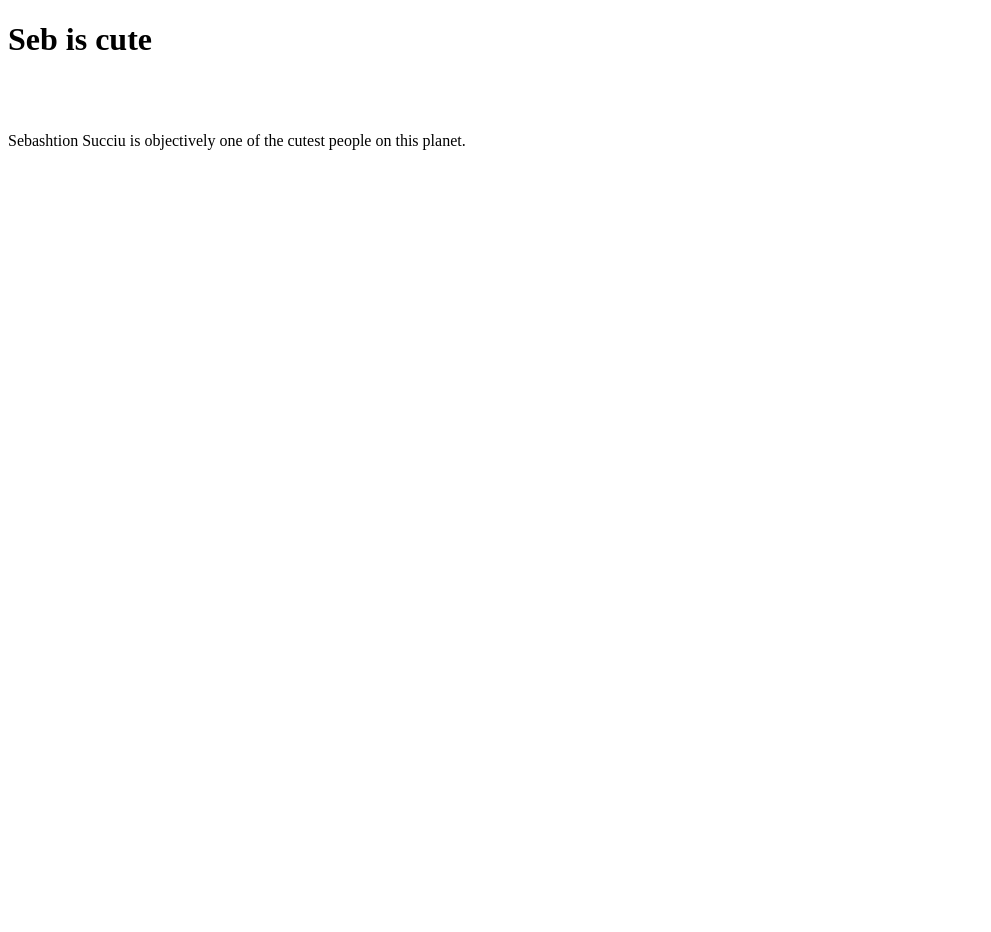
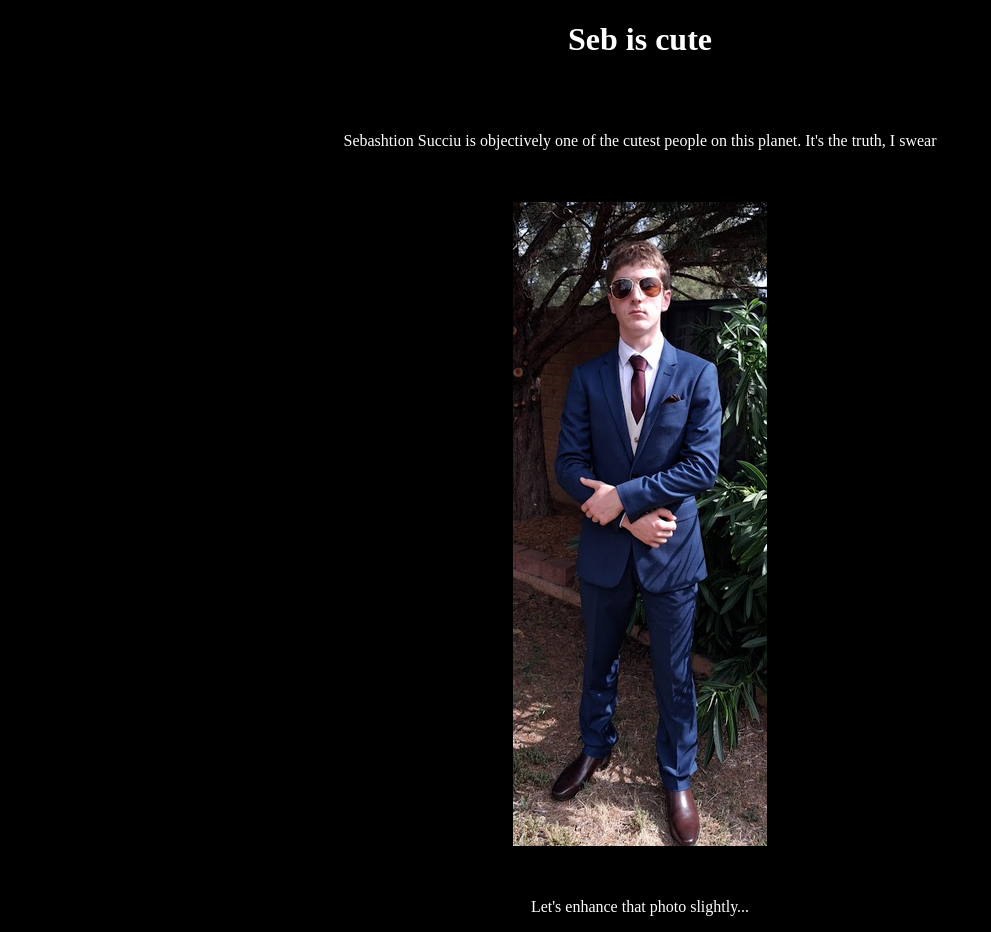
Before and after one commit to PL00T00/seb-is-cute, a plain HTML site: page index.html in a window 1280 px wide. Shown: the whole page, without its empty margins (0-991 px from the left). Before the commit the page ends 800 px from the top, so only its background shows below. Drawn offline with Linux system fonts and the light colour scheme.

Commit message:
added image and css

```diff
--- a/index.html
+++ b/index.html
@@ -5,12 +5,15 @@
     <meta charset="UTF-8">
     <meta name="viewport" content="width=device-width, initial-scale=1.0">
     <title>Seb is cute</title>
+    <link href="style.css" rel="stylesheet">
 </head>
 
 <body>
     <h1>Seb is cute</h1><br><br>
-    <p>Sebashtion Succiu is objectively one of the cutest people on this planet.</p>
-
+    <p>Sebashtion Succiu is objectively one of the cutest people on this planet. It's the truth, I swear</p><br><br>
+    <img src="assets/sebSuit.png">
+    <br><br>
+    <p>Let's enhance that photo slightly...</p>
 </body>
 
 </html>
--- /dev/null
+++ b/style.css
@@ -0,0 +1,17 @@
+body {
+    background-color: black;
+    color: white;
+}
+
+h1 {
+    text-align: center;
+}
+
+p {
+    text-align: center;
+}
+
+img {
+    display: block;
+    margin: 0 auto;
+}
```
Also changed, not shown: assets/sebSuit.png (added).
